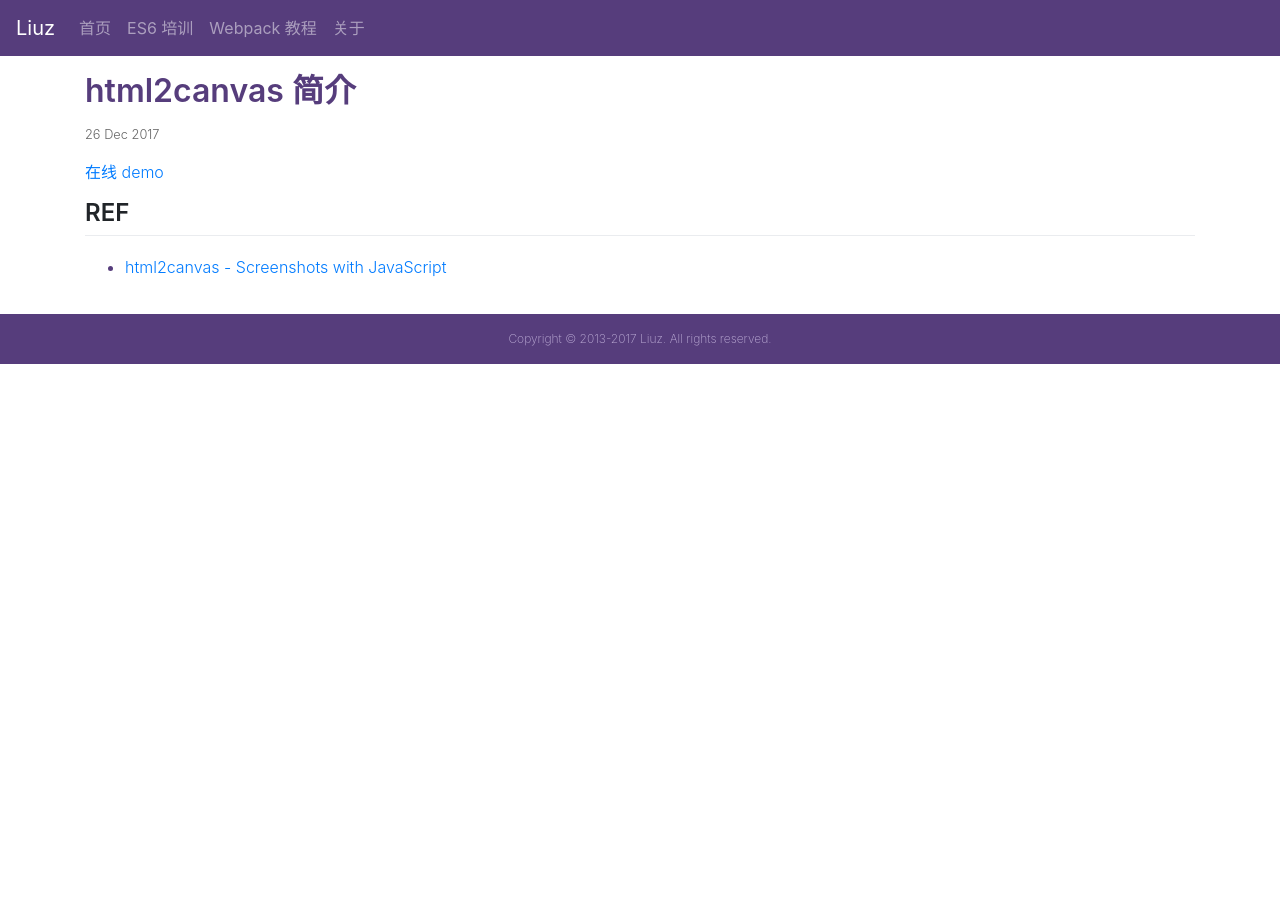
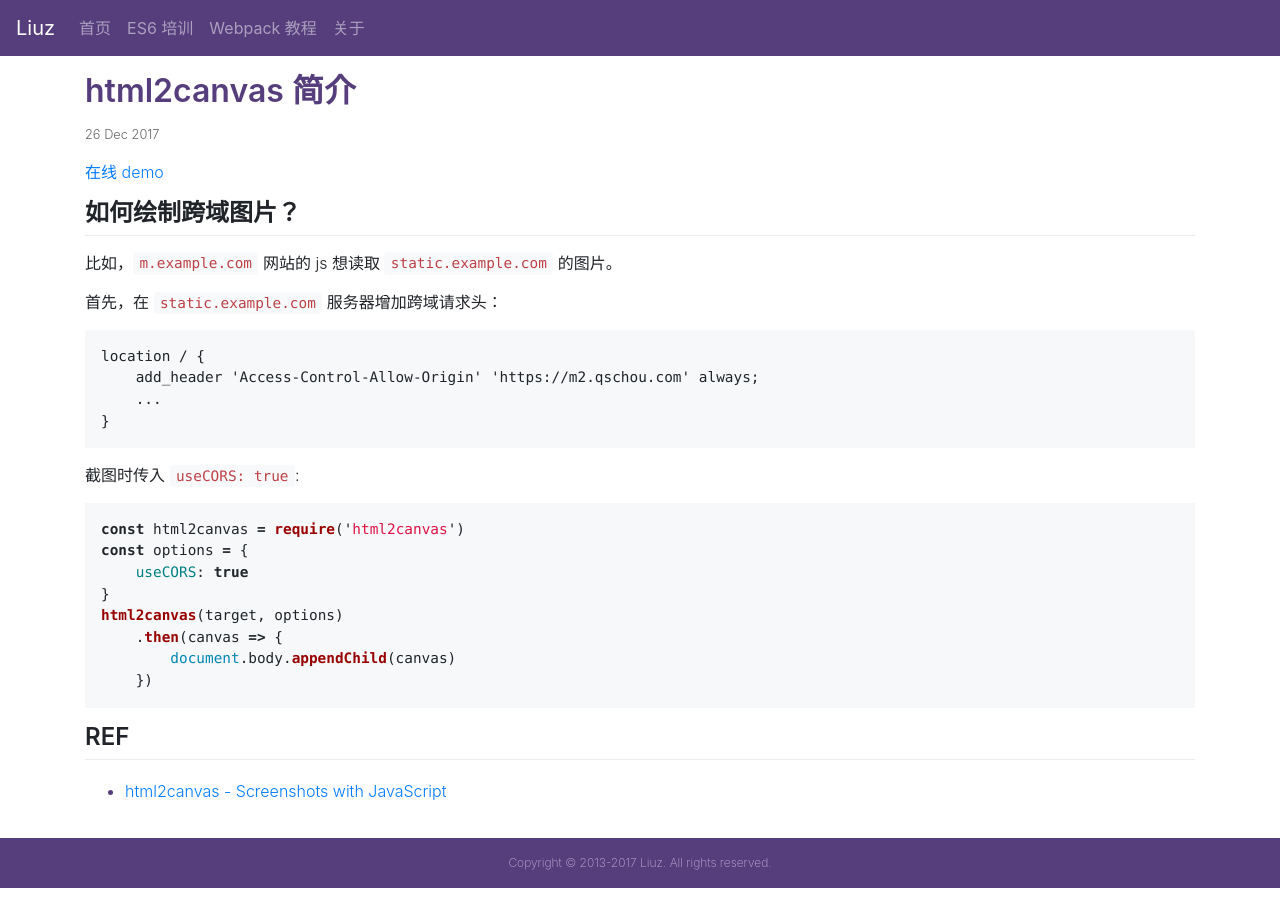
Before and after one commit to liuzhuan/liuzhuan.github.io, a Jekyll site: the page built from _posts/2017-12-26-html2canvas.md, in a window 1280 px wide. Built offline with Jekyll 4.4.1, drawn with Linux system fonts in a browser that asks for light colours; nearby versions of some CDN libraries.

Commit message:
updating html2canvas content

````diff
--- a/_posts/2017-12-26-html2canvas.md
+++ b/_posts/2017-12-26-html2canvas.md
@@ -6,6 +6,32 @@ date: 2017-12-26
 
 [在线 demo][demo]
 
+## 如何绘制跨域图片？
+
+比如，`m.example.com` 网站的 js 想读取 `static.example.com` 的图片。
+
+首先，在 `static.example.com` 服务器增加跨域请求头：
+
+```
+location / {
+    add_header 'Access-Control-Allow-Origin' 'https://m2.qschou.com' always;
+    ...
+}
+```
+
+截图时传入 `useCORS: true`:
+
+```javascript
+const html2canvas = require('html2canvas')
+const options = {
+    useCORS: true
+}
+html2canvas(target, options)
+    .then(canvas => {
+        document.body.appendChild(canvas)
+    })
+```
+
 ## REF
 
 - [html2canvas - Screenshots with JavaScript][home]
````
